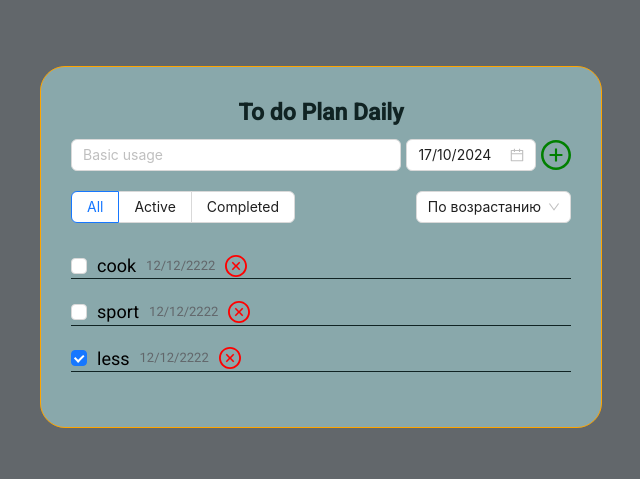
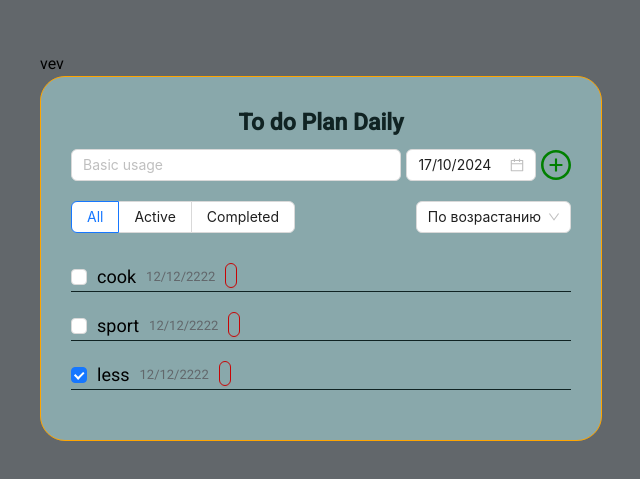
Before and after one commit to linikitaa/todo-DailyPl, a React (Vite) app: page / in a window 1280 px wide. Shown: the part 153-632 px from the top of the page, without its empty margins (319-959 px from the left). Built offline with nearby package versions, Linux system fonts and the light colour scheme.

Commit message:
changed the task delete button

```diff
--- a/src/views/App/index.tsx
+++ b/src/views/App/index.tsx
@@ -61,6 +61,7 @@ function App() {
 
   return (
     <>
+      <header>vev</header>
       <main className={s.todoWrap}>
         <h1 className={s.title}>To do Plan Daily</h1>
         <div className={s.add}>
--- a/src/views/components/Tasks.tsx
+++ b/src/views/components/Tasks.tsx
@@ -3,6 +3,7 @@ import Checkbox from "antd/lib/checkbox/Checkbox";
 import { CloseCircleOutlined } from "@ant-design/icons";
 import { Task } from "../App";
 import { EditableSpan } from "./EditableSpan.tsx";
+import { Button, message, Popconfirm, PopconfirmProps } from "antd";
 
 type Props = {
   filteredTasks: Task[];
@@ -19,10 +20,30 @@ export const Tasks = ({ filteredTasks, removeTaskHandler, toggleTaskStatus, upda
             <Checkbox onChange={() => toggleTaskStatus(el.id)} checked={el.status === "completed"} />
             <EditableSpan value={el.title} onChange={(newTitle) => updateTaskTitle(el.id, newTitle)} />
             <span className={s.date}>{el.date}</span>
-            <CloseCircleOutlined
-              onClick={() => removeTaskHandler(el.id)}
-              style={{ color: "red", fontSize: "22px", cursor: "pointer" }}
-            />
+            <Popconfirm
+              title="Delete the task"
+              description="Are you sure to delete this task?"
+              onConfirm={() => {
+                removeTaskHandler(el.id);
+              }}
+              onCancel={() => {}}
+              okText="Yes"
+              cancelText="No"
+            >
+              <Button
+                style={{
+                  padding: "1px 5px",
+                  fontSize: "10px",
+                  fontWeight: "bold",
+                  marginBottom: "3px",
+                  backgroundColor: "inherit",
+                  color: "#c70505",
+                  border: "1px solid #c70505",
+                  height: "25px",
+                }}
+                danger
+              ></Button>
+            </Popconfirm>
           </div>
         );
       })}
```
